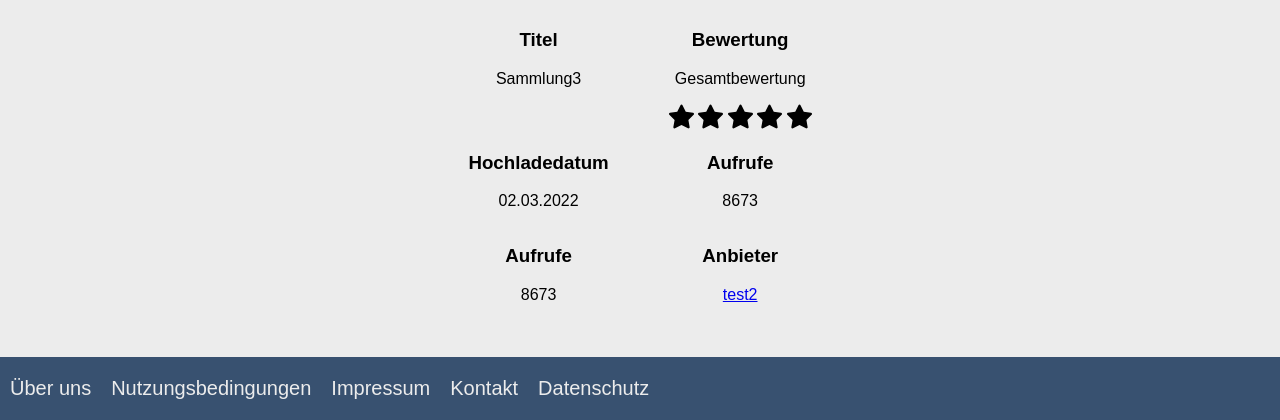
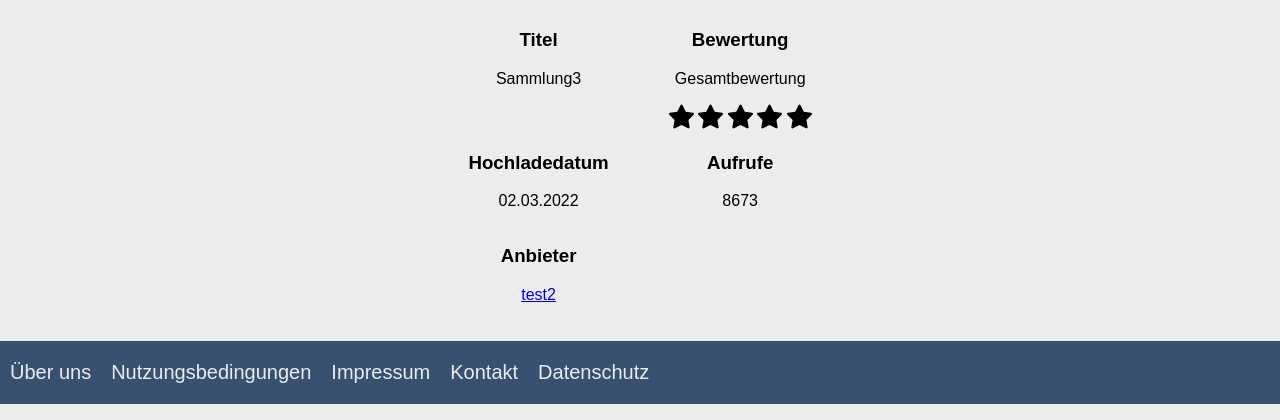
Before and after one commit to AykoSc/Uni-Webprogrammierung, a PHP site: page /sammlung.php?id=3 in a window 1280 px wide. Shown: the part 1647-2067 px from the top of the page. Run offline with PHP 8.4, Linux system fonts and the light colour scheme.

Commit message:
DELETE AUFRUFE

```diff
--- a/sammlung.php
+++ b/sammlung.php
@@ -225,11 +225,6 @@ include $abs_path . '/php/head.php';
             </div>
 
             <div class="item">
-                <h3>Aufrufe</h3>
-                <p><?php echo $aufrufe ?></p>
-            </div>
-
-            <div class="item">
                 <h3>Anbieter</h3>
                 <a href="profil.php?id=<?php echo $anbieterID ?>"><?php echo $anbieterName ?></a>
             </div>
```
